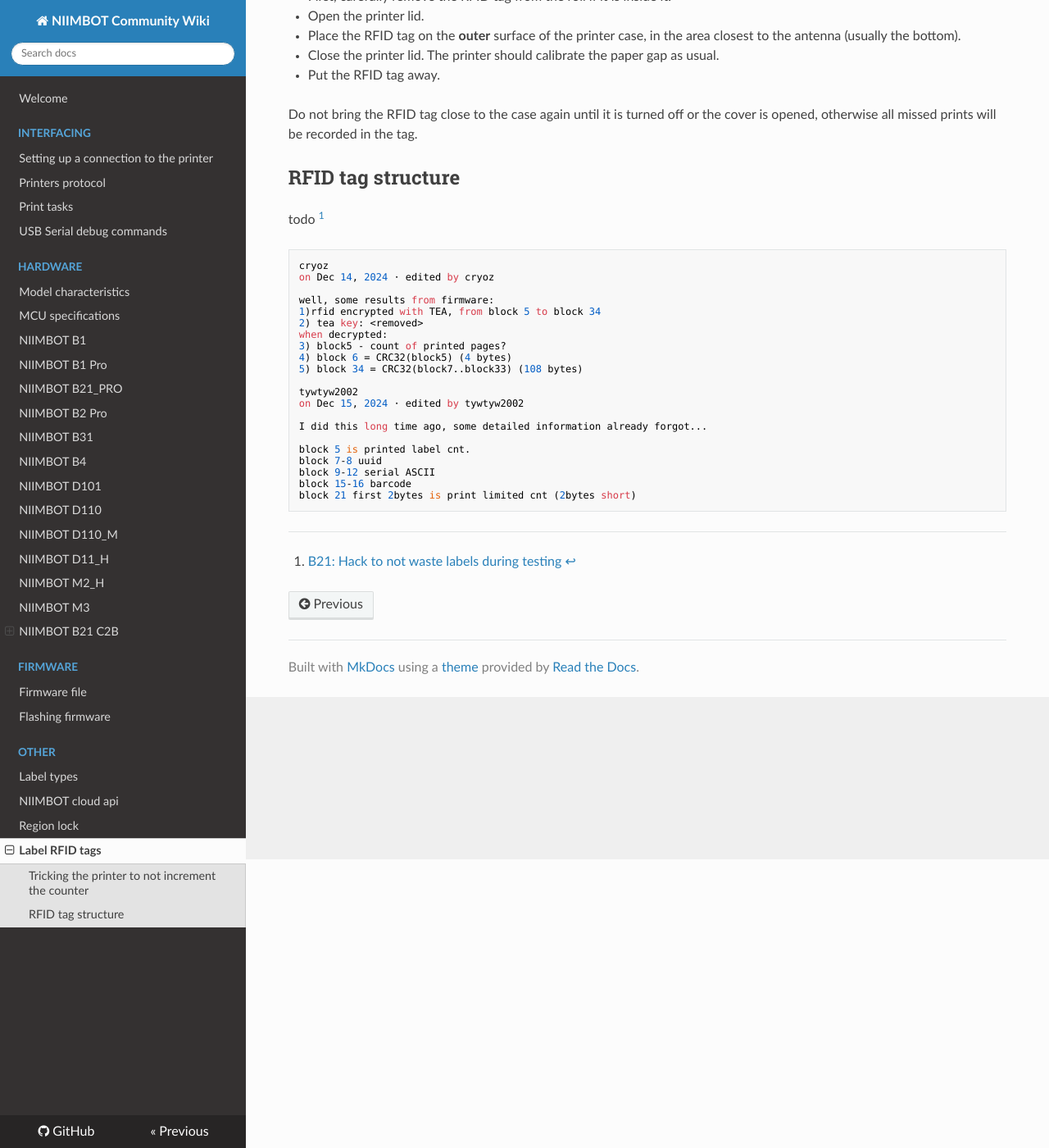
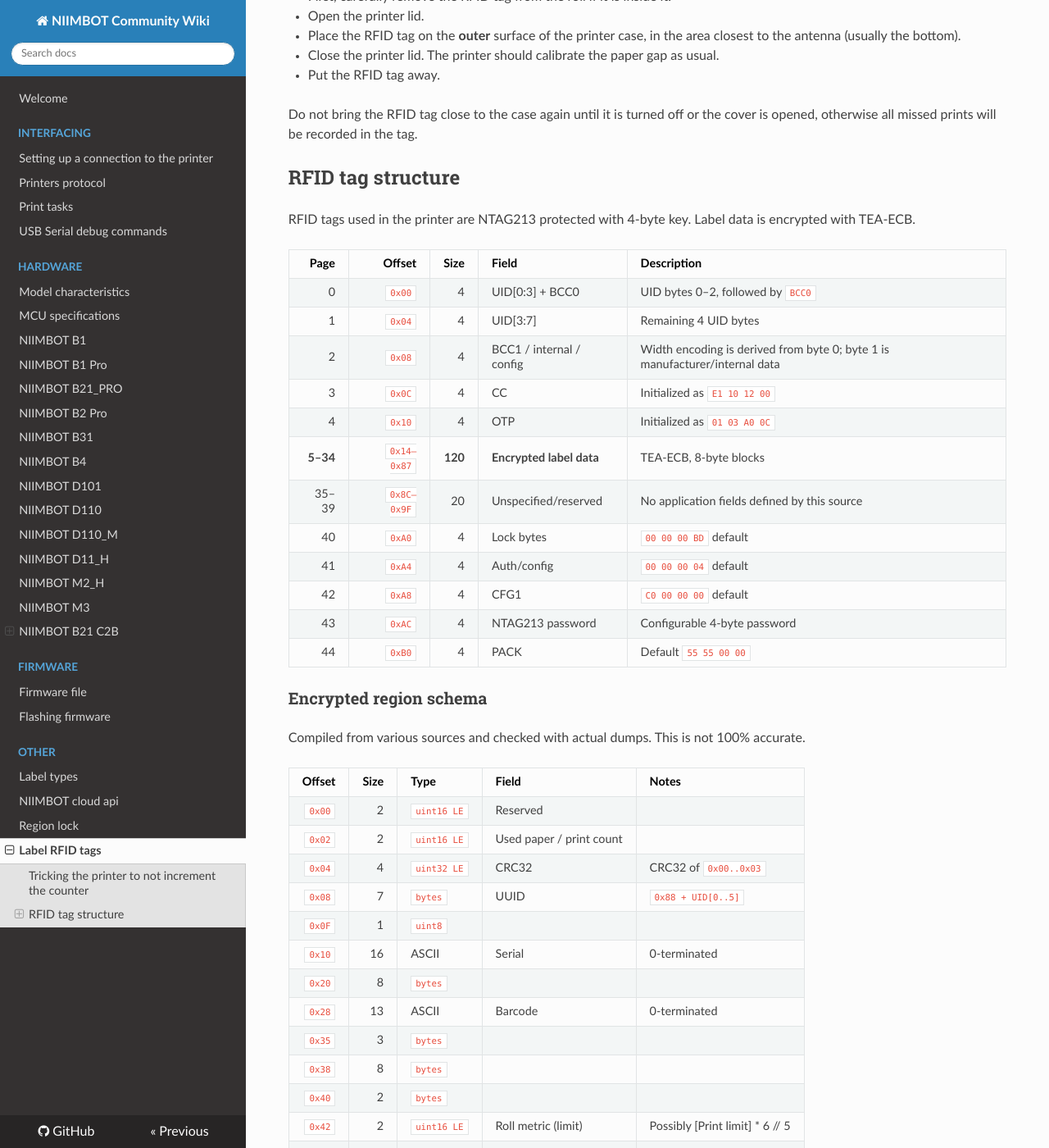
Before and after one commit to MultiMote/niimbot-wiki, an MkDocs documentation site: the page built from docs/other/rfig-tags.md, in a window 1280 px wide and 1400 px high, scrolled down 352 px. Shown: the whole window at 82% size. Built offline with MkDocs 1.6.1, drawn with Linux system fonts in a browser that asks for light colours; nearby versions of some CDN libraries; some of the changed text lies outside the part shown.

Commit message:
Update RFID tag structure

````diff
--- a/docs/other/rfig-tags.md
+++ b/docs/other/rfig-tags.md
@@ -16,31 +16,48 @@ Do not bring the RFID tag close to the case again until it is turned off or the
 
 ## RFID tag structure
 
-todo [^1]
+RFID tags used in the printer are NTAG213 protected with 4-byte key. Label data is encrypted with TEA-ECB.
 
+|     Page |      Offset |    Size | Field                    | Description                                                                 |
+| -------: | ----------: | ------: | ------------------------ | --------------------------------------------------------------------------- |
+|        0 |      `0x00` |       4 | UID[0:3] + BCC0          | UID bytes 0–2, followed by `BCC0`                                           |
+|        1 |      `0x04` |       4 | UID[3:7]                 | Remaining 4 UID bytes                                                       |
+|        2 |      `0x08` |       4 | BCC1 / internal / config | Width encoding is derived from byte 0; byte 1 is manufacturer/internal data |
+|        3 |      `0x0C` |       4 | CC                       | Initialized as `E1 10 12 00`                                                |
+|        4 |      `0x10` |       4 | OTP                      | Initialized as `01 03 A0 0C`                                                |
+| **5–34** | `0x14–0x87` | **120** | **Encrypted label data** | TEA-ECB, 8-byte blocks                                                      |
+|    35–39 | `0x8C–0x9F` |      20 | Unspecified/reserved     | No application fields defined by this source                                |
+|       40 |      `0xA0` |       4 | Lock bytes               | `00 00 00 BD` default                                                       |
+|       41 |      `0xA4` |       4 | Auth/config              | `00 00 00 04` default                                                       |
+|       42 |      `0xA8` |       4 | CFG1                     | `C0 00 00 00` default                                                       |
+|       43 |      `0xAC` |       4 | NTAG213 password         | Configurable 4-byte password                                                |
+|       44 |      `0xB0` |       4 | PACK                     | Default `55 55 00 00`                                                       |
 
-```
-cryoz
-on Dec 14, 2024 · edited by cryoz
+### Encrypted region schema
 
-well, some results from firmware:
-1)rfid encrypted with TEA, from block 5 to block 34
-2) tea key: <removed>
-when decrypted:
-3) block5 - count of printed pages?
-4) block 6 = CRC32(block5) (4 bytes)
-5) block 34 = CRC32(block7..block33) (108 bytes)
+Compiled from various sources and checked with actual dumps. This is not 100% accurate.
 
-tywtyw2002
-on Dec 15, 2024 · edited by tywtyw2002
-
-I did this long time ago, some detailed information already forgot...
-
-block 5 is printed label cnt.
-block 7-8 uuid
-block 9-12 serial ASCII
-block 15-16 barcode
-block 21 first 2bytes is print limited cnt (2bytes short)
-```
-
-[^1]: [B21: Hack to not waste labels during testing](https://github.com/AndBondStyle/niimprint/issues/34)
+| Offset | Size | Type        | Field                    | Notes                           |
+| -----: | ---: | ----------- | ------------------------ | ------------------------------- |
+| `0x00` |    2 | `uint16 LE` | Reserved                 |                                 |
+| `0x02` |    2 | `uint16 LE` | Used paper / print count |                                 |
+| `0x04` |    4 | `uint32 LE` | CRC32                    | CRC32 of `0x00..0x03`           |
+| `0x08` |    7 | `bytes`     | UUID                     | `0x88 + UID[0..5]`              |
+| `0x0F` |    1 | `uint8`     |                          |                                 |
+| `0x10` |   16 | ASCII       | Serial                   | 0-terminated                    |
+| `0x20` |    8 | `bytes`     |                          |                                 |
+| `0x28` |   13 | ASCII       | Barcode                  | 0-terminated                    |
+| `0x35` |    3 | `bytes`     |                          |                                 |
+| `0x38` |    8 | `bytes`     |                          |                                 |
+| `0x40` |    2 | `bytes`     |                          |                                 |
+| `0x42` |    2 | `uint16 LE` | Roll metric (limit)      | Possibly [Print limit] * 6 // 5 |
+| `0x44` |    1 | `uint8`     | Paper type               |                                 |
+| `0x45` |    1 | `uint8`     | Density                  |                                 |
+| `0x46` |   20 | ASCII       | Paper name               | 0-terminated                    |
+| `0x5A` |    1 | `uint8`     | Width (mm)               | e.g. `0x28` = 40 mm             |
+| `0x5B` |    1 | `uint8`     | Height (mm)              | e.g. `0x3C` = 60 mm             |
+| `0x5C` |    1 | `uint8`     | Print limit              |                                 |
+| `0x5D` |    2 | `bytes`     |                          |                                 |
+| `0x5F` |    1 | `uint8`     | Gap (mm)                 |                                 |
+| `0x60` |   20 | `bytes`     |                          |                                 |
+| `0x74` |    4 | `uint32 LE` | CRC32                    | CRC32 of `0x08..0x73`           |
````
